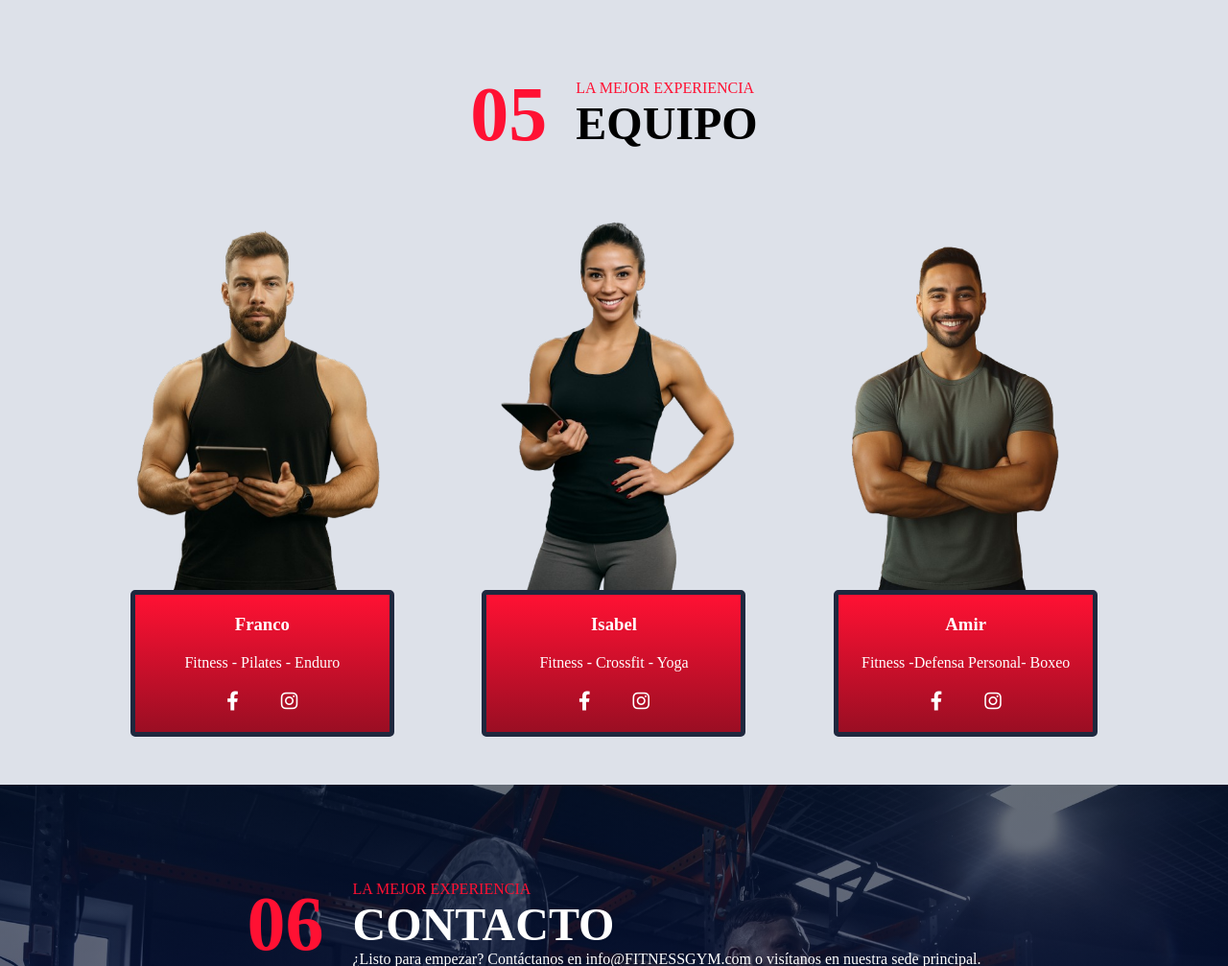
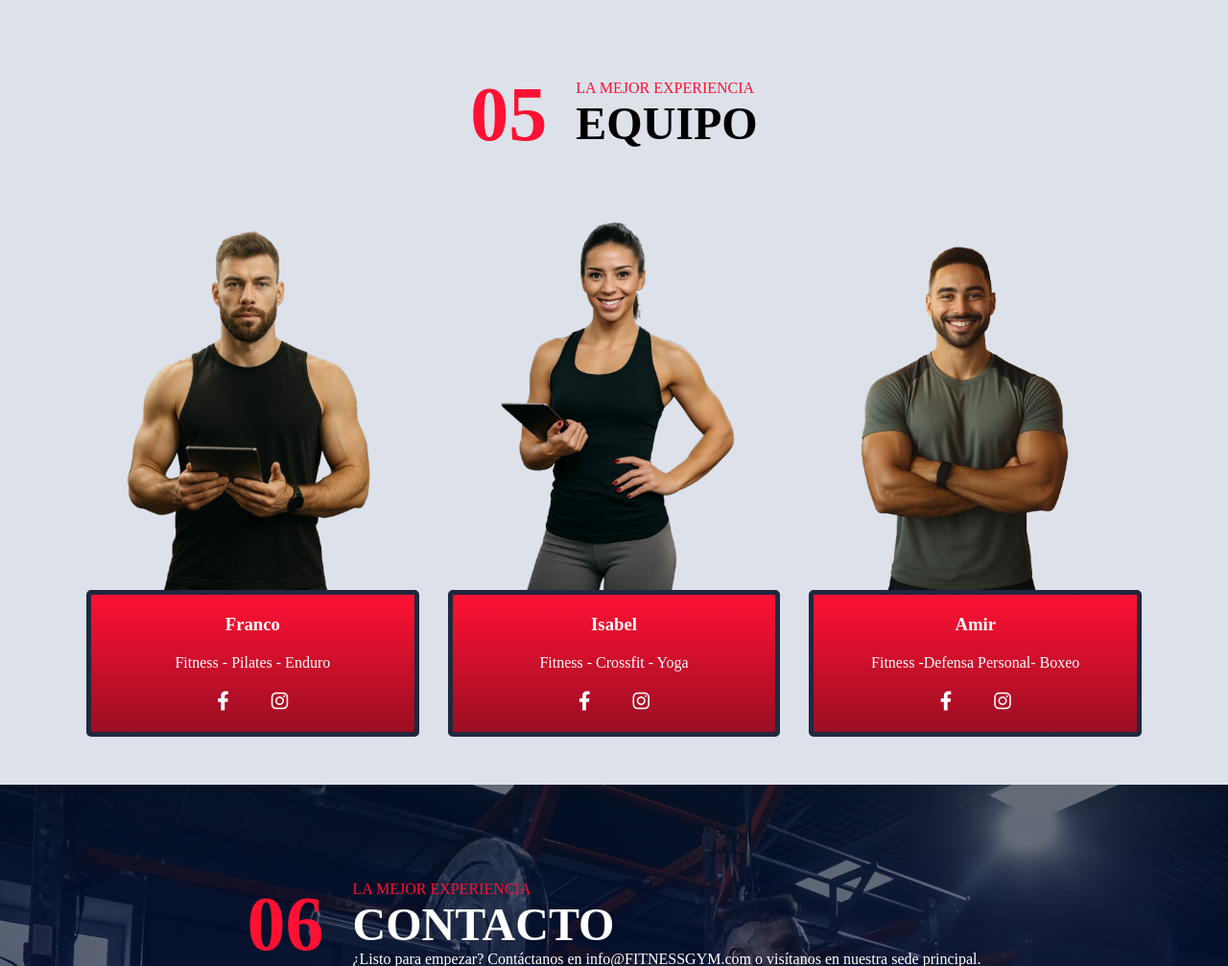
Before and after one commit to Orlando211995/Final, a PHP site: page / in a window 1280 px wide. Shown: the part 4481-5488 px from the top of the page at 96% size. Run offline with PHP 8.4, Linux system fonts and the light colour scheme.

Commit message:
carousel

```diff
--- a/css/main.css
+++ b/css/main.css
@@ -552,7 +552,9 @@ footer .info a{
     }
 
 
-
+   /* *********** */
+    /* contacto */
+  /* *********** */
 
     .contacto .fila {
         display: block;
@@ -562,7 +564,7 @@ footer .info a{
         margin-bottom: 20px;
     }
     .contacto .fila-datos{
-        display: block;
+        display: flex;
     }
     .contacto .fila-datos .col{
         margin-bottom: 20px;
@@ -624,13 +626,17 @@ footer .info a{
 }
 
 .cards .equipo .fila{
-    margin: 50px 0;
     display: flex;
-    justify-content: space-around;
+  flex-wrap: wrap;           /* permite bajar tarjetas cuando no caben */
+  justify-content: center;   /* centra las filas de tarjetas */
+  gap: 30px;                 /* espacio fijo entre tarjetas */
+  margin: 50px 0;
 }
 
 .cards .equipo .fila .col{
-    width: 25%;
+    flex: 1 1 280px;
+    max-width: 350px;
+  box-sizing: border-box;
 
 }
 
--- a/script/cards.js
+++ b/script/cards.js
@@ -31,7 +31,7 @@ document.addEventListener("DOMContentLoaded", function () {
         const col = document.createElement("div");
         col.classList.add("col");
 
-        // Aquí agregamos las tarjetas
+        // Aquí se agrego las tarjetas
         col.innerHTML = `
             <img src="${persona.imagen}" alt="${persona.nombre}">
             <div class="info">
```
